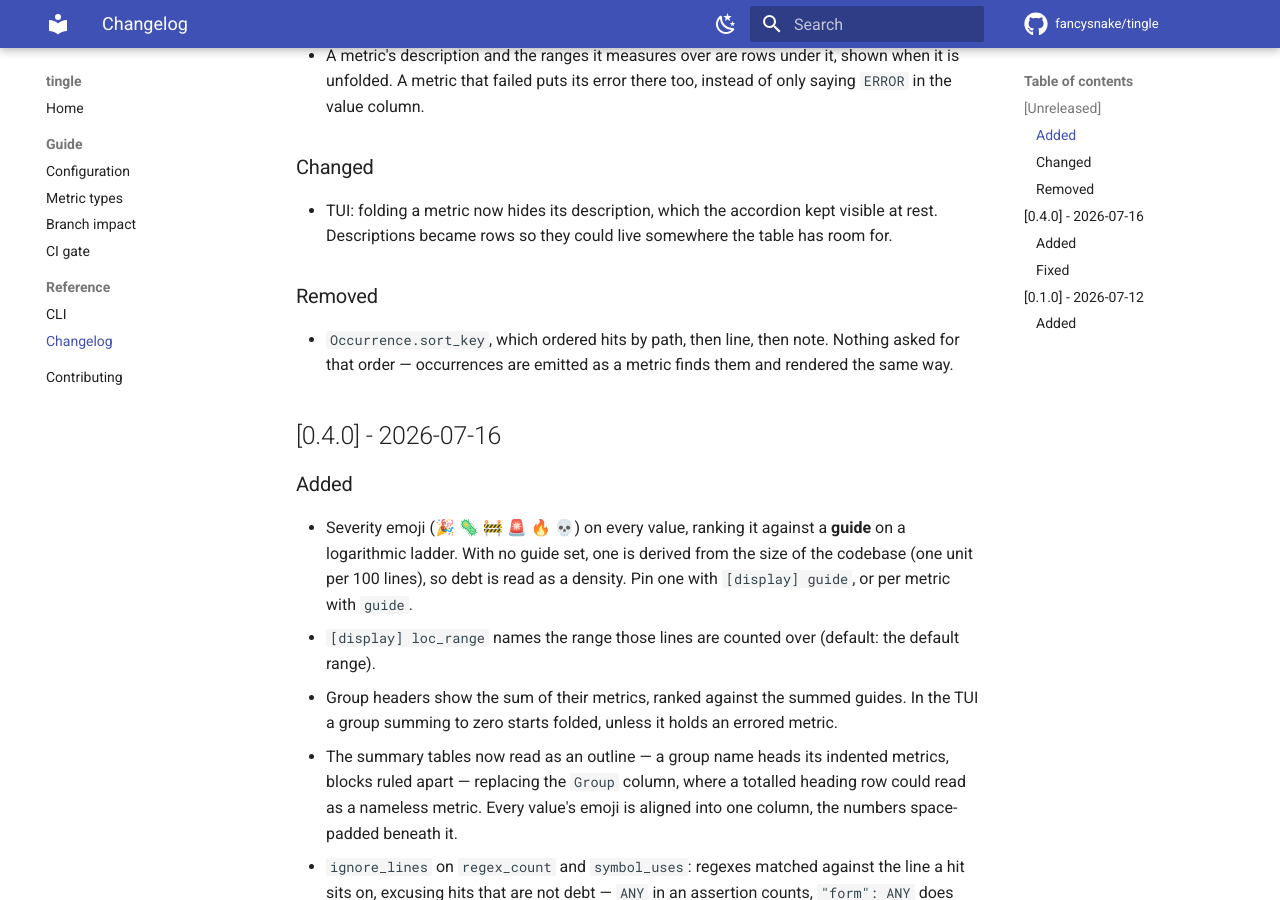
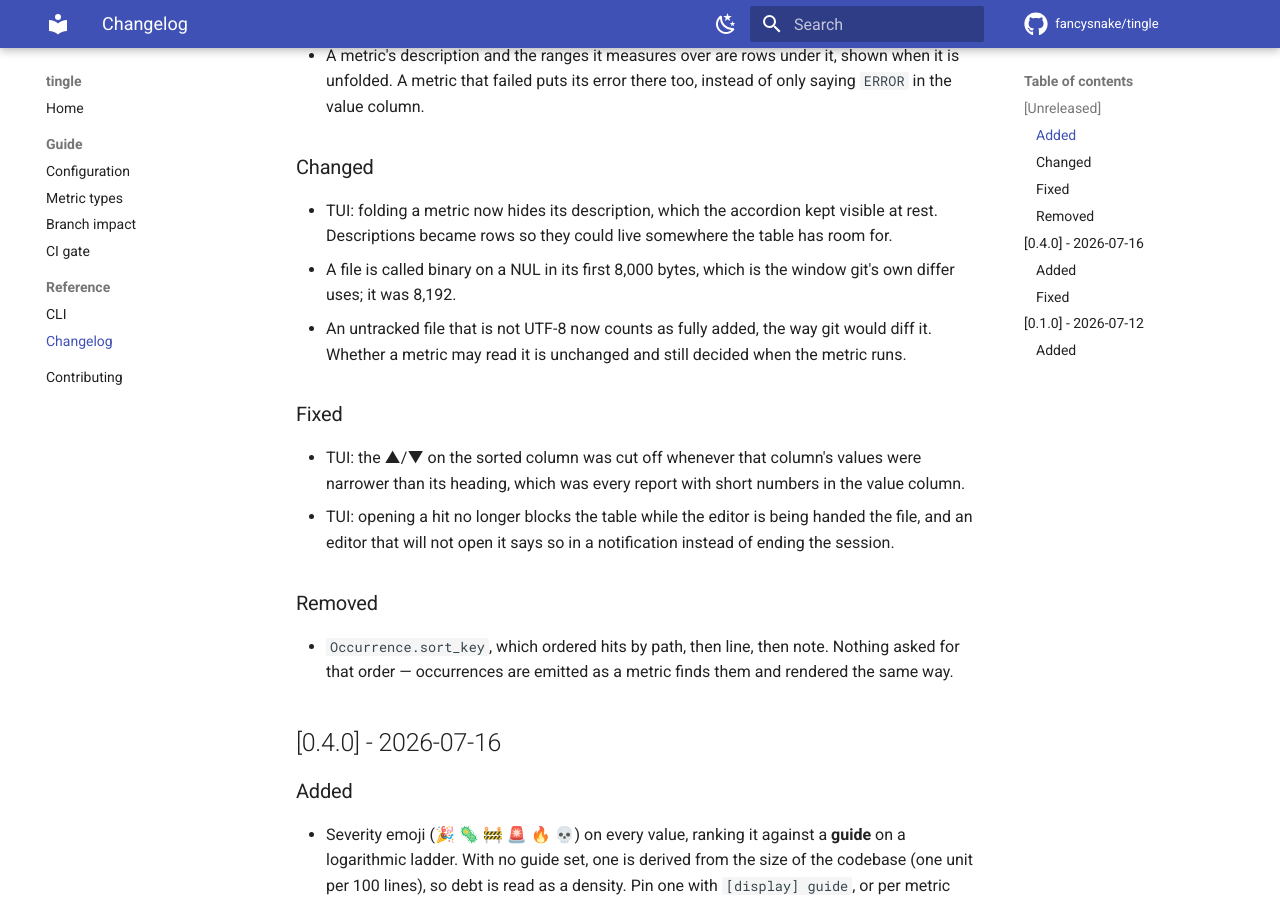
Before and after one commit to fancysnake/tingle, an MkDocs documentation site: the page built from docs/changelog.md, in a window 1280 px wide and 900 px high, scrolled down 808 px. Built offline with MkDocs 1.6.1 and Material for MkDocs 9.7.7, drawn with Linux system fonts in a browser that asks for light colours; comment, search, counter and statistics services are not loaded.

```diff
--- a/CHANGELOG.md
+++ b/CHANGELOG.md
@@ -40,6 +40,20 @@
 - TUI: folding a metric now hides its description, which the accordion kept
   visible at rest. Descriptions became rows so they could live somewhere the
   table has room for.
+- A file is called binary on a NUL in its first 8,000 bytes, which is the
+  window git's own differ uses; it was 8,192.
+- An untracked file that is not UTF-8 now counts as fully added, the way git
+  would diff it. Whether a metric may read it is unchanged and still decided
+  when the metric runs.
+
+### Fixed
+
+- TUI: the ▲/▼ on the sorted column was cut off whenever that column's
+  values were narrower than its heading, which was every report with short
+  numbers in the value column.
+- TUI: opening a hit no longer blocks the table while the editor is being
+  handed the file, and an editor that will not open it says so in a
+  notification instead of ending the session.
 
 ### Removed
 
--- a/pyproject.toml
+++ b/pyproject.toml
@@ -151,9 +151,8 @@
 
 [tool.vulture]
 # textual calls these by name, so no call site is visible: compose and on_*
-# are lifecycle hooks and action_* are keybinding targets. sort_key is
-# exercised by the tests, which vulture is not pointed at.
-ignore_names = ["compose", "on_*", "action_*", "sub_title", "sort_key"]
+# are lifecycle hooks and action_* are keybinding targets.
+ignore_names = ["compose", "on_*", "action_*", "sub_title"]
 
 [tool.pytest.ini_options]
 testpaths = ["tests"]
```
Also changed, not shown: .claude/skills/glimpse/SKILL.md (+6 -3 lines), 3 other files.
